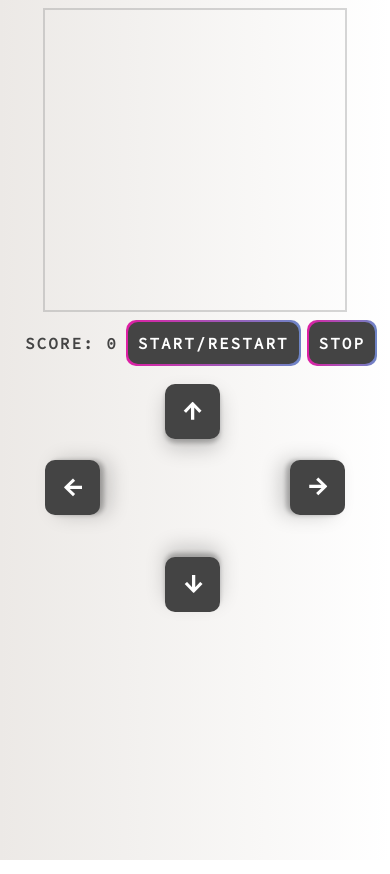
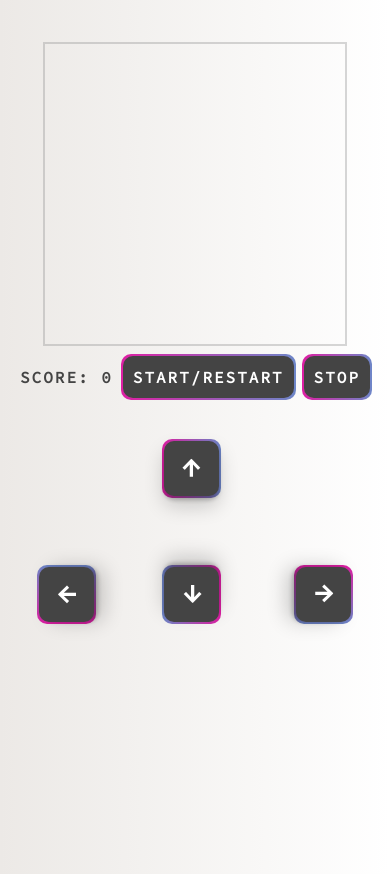
Before and after one commit to pavelzolotin/snake-game, a website: page index.html in a window 390 px wide. Drawn offline with Linux system fonts and the light colour scheme.

Commit message:
mobile btns modify

```diff
--- a/index.html
+++ b/index.html
@@ -14,6 +14,7 @@
 <body>
 <main>
     <section class="game container">
+        <div class="game__grid-wrapper">
             <div class="game__grid">
                 <div></div>
                 <div></div>
@@ -129,18 +130,23 @@
                 </div>
                 <div class="game__score">Score: <span>0</span></div>
             </div>
+        </div>
         <div class="game__btns-mobile">
             <div class="game__btn-mobile">
                 <button class="game__up-btn" type="button">&uarr;</button>
+                <div class="game__btn-bg"></div>
             </div>
             <div class="game__btn-mobile">
                 <button class="game__right-btn" type="button">&uarr;</button>
+                <div class="game__btn-bg"></div>
             </div>
             <div class="game__btn-mobile">
                 <button class="game__down-btn" type="button">&uarr;</button>
+                <div class="game__btn-bg"></div>
             </div>
             <div class="game__btn-mobile">
                 <button class="game__left-btn" type="button">&uarr;</button>
+                <div class="game__btn-bg"></div>
             </div>
         </div>
     </section>
--- a/sass/style.scss
+++ b/sass/style.scss
@@ -1,3 +1,10 @@
+*,
+*::before,
+*::after {
+  margin: 0;
+  padding: 0;
+}
+
 html {
   font-size: 62.5%;
 }
@@ -17,12 +24,20 @@ body {
   height: 90vh;
 
   @media (max-width:767px) {
-    justify-content: start;
+    justify-content: space-around;
     height: 100vh;
+    margin: 3rem 0 0 0;
   }
 }
 
 .game {
+
+  &__grid-wrapper {
+    display: flex;
+    justify-content: center;
+    align-items: center;
+    flex-direction: column;
+  }
 
   &__grid {
     display: flex;
@@ -51,6 +66,7 @@ body {
     @media (max-width:767px) {
       flex-direction: row-reverse;
       align-items: start;
+      padding: 0 1.5rem 0 1.5rem;
     }
   }
 
@@ -153,7 +169,7 @@ body {
 
     @media (max-width:767px) {
       font-size: 1.6rem;
-      padding: 0.5rem 1rem;
+      padding: 0.5rem 1rem 0 0;
       margin-top: 0;
       text-align: center;
     }
@@ -165,9 +181,9 @@ body {
     @media (max-width:767px) {
       display: flex;
       width: 100%;
-      margin: 0 auto 0 auto;
+      margin: 0 auto;
       position: relative;
-      height: 30%;
+      height: 50%;
     }
   }
 
@@ -188,7 +204,7 @@ body {
 
     &:nth-child(3) {
       position: absolute;
-      bottom: 10%;
+      top: 30%;
       left: 42%;
       transform: rotate(180deg);
     }
@@ -207,7 +223,6 @@ body {
 
       &:active {
         background-color: #777;
-        transform: scale(1.2);
         transition: background-color .3s ease-in, transform .3s ease-in;
       }
     }
```
Also changed, not shown: assets/css/style.css. Lines whose indentation alone changed are shown as unchanged.
